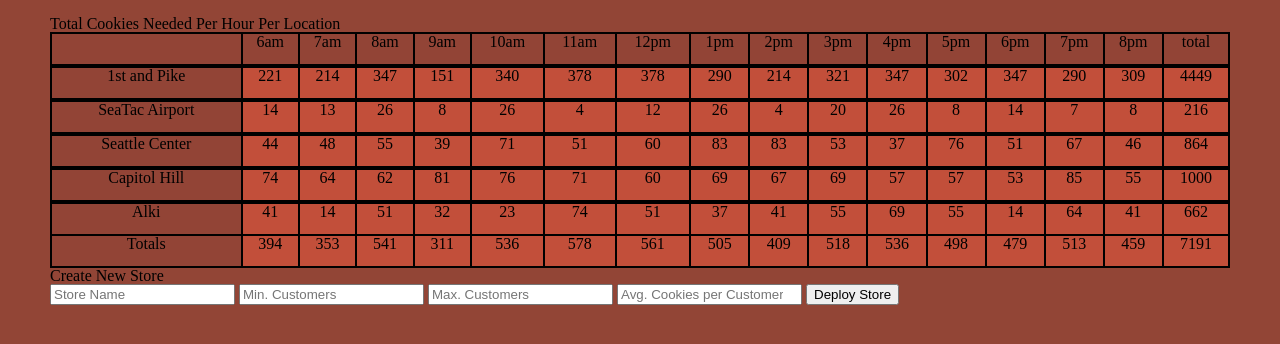
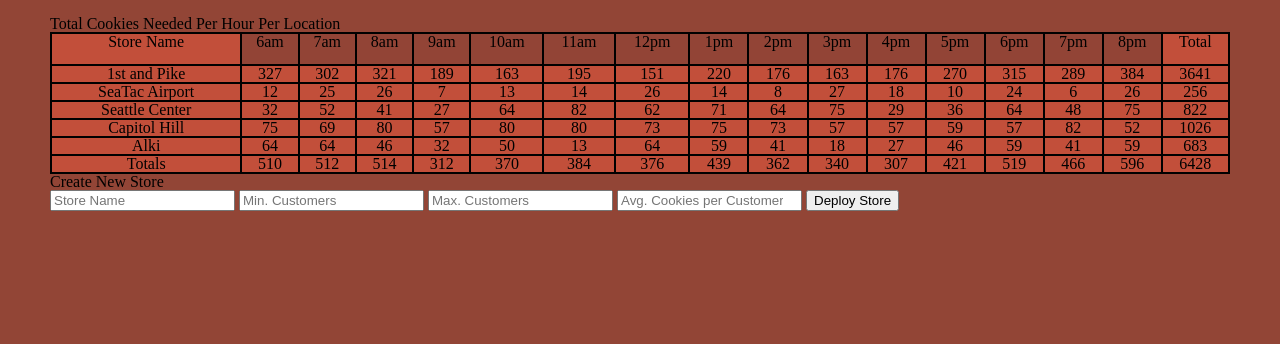
Before and after one commit to jlhiskey/cookie-stand, a plain HTML site: page sales.html in a window 1280 px wide. Drawn offline with Linux system fonts and the light colour scheme.

Commit message:
Well I did a complete rewrite and commented the shit out of my code and... it works!!

```diff
--- a/js/app.js
+++ b/js/app.js
@@ -3,182 +3,137 @@
 //----------Global Variables--------------------------------------------------------------------------------------
 
 var storeHours =['6am', '7am', '8am', '9am', '10am', '11am', '12pm', '1pm', '2pm', '3pm', '4pm', '5pm', '6pm', '7pm', '8pm'];
-var totalLocations=[];
-var totallocationsHour=[];
-var salesTable = document.getElementById('table-content');
-
+var totalStores = []; //total number of stores in existence
+var sendtoTable = document.getElementById('table-content'); //sends table info to html
 //----------Store Constructor--------------------------------------------------------------------------------------
 
-function StoreConstructor(storeName,minCust,maxCust,avgcookiesperCust) {
-  this.storeName = storeName;
-  this.minCust = minCust;
-  this.maxCust = maxCust;
-  this.avgcookiesperCust = avgcookiesperCust;
-  this.custperHour = [];
-  this.customers();
-  this.soldperHour = [];
-  this.cookies();
-  this.totalcookiesSold = [];
-  this.total();
-  totalLocations.push(this);
+function Store(name, min, max, avg) { // new store builder
+  this.name = name; // user input store name
+  this.min = min; // user input min customers
+  this.max = max; // user input max customers
+  this.avg = avg; // user input cookies purchased per customer
+
+  this.cookiesperHour = []; // single stores cookies sold per hour
+  this.storeDailyTotal = 0; // single store's daily total cookies sold
+
+  totalStores.push(this); //every time a new store is created add that instance to the total stores array
+  purgeFooter();
+  this.rowData(); //every time a new store is created add a new row in the html table that shows cookies per hour and store daily total
+  makeFooter(); //runs footer function
 }
 
-//----------Random Customer Generator-----------------------------------------------------------------------------
+//----------Random Number Generator-----------------------------------------------------------------------------
+//----------Creates a random number using a defined max and min value-------------
+function getRandomInteger (min, max) {
+  min = Math.ceil(min);
+  max = Math.floor(max);
+  return Math.floor(Math.random() * (max - min)) + min;
+}
 
-StoreConstructor.prototype.customers = function(){
-  for (var i = 0; i < storeHours.length; i++ ){
-    this.custperHour.push(Math.round(Math.random() * (this.maxCust - this.minCust)) + this.minCust);
+//----------Calculates Cookies Per Hour and Daily Total Per Store----------------------------------------------------------------------------
+Store.prototype.cookiesperhourperday = function() { // when .storecookiesperhour-per day is called it will add new stores sold per hour data to cookiesperHour array and will add dailyTotal cookies sold per store.
+  for (var i = 0; i < storeHours.length; i++) { // will run once for every hour the store is open
+    var randomCustomer = getRandomInteger(this.min, this.max); //creates random customer value based off of indiv. store info.
+    var customerCookie = parseInt(randomCustomer * this.avg); //multiplies random customer value with average cookie sales per customer.
+    this.cookiesperHour.push(customerCookie); // adds cookies purchased per hour at a single store to cookiesperHour array
+    this.storeDailyTotal += customerCookie; // sum of all cookies purchased at a single store in a day added to storeDailyTotal
   }
 };
 
-//----------Calculates Cookies Per Hour----------------------------------------------------------------------------
+//----------Creates Header--------------------------------------------------------------------------------------------
+function makeHeader (){ // When called it will create a header displaying store hours.
+  var header = document.getElementById('table-content'); // when makeHeader is called send info to html table location
+  var trEl = document.createElement('tr'); // when trEl is called create a new html row
+  var tdStoreNameEl = document.createElement('td'); //creates a blank cell at the beginning of the header row when called
+  tdStoreNameEl.textContent = 'Store Name'; //adds text Store Name to blank cell when called
+  trEl.appendChild(tdStoreNameEl); //adds Store Name to first cell in header row
+  for (var i in storeHours) { //runs for every hour the store is open
+    var thEl = document.createElement('th'); // when called will add header element to table
+    thEl.textContent = storeHours[i]; //adds text of storeHours array as for loop runs
+    trEl.appendChild(thEl); //creates a blank cell which is a header
+    header.appendChild(trEl); //adds tags to html when called
+  }
+  var tdTotalEl = document.createElement('td'); //creates a blank cell at the end of the header row when called
+  tdTotalEl.textContent = 'Total'; //adds text Total to blank cell when called
+  trEl.appendChild(tdTotalEl); //adds Total to last cell in header row
+}
+makeHeader(); // Calls Header to html
 
-StoreConstructor.prototype.cookies = function() {
-  for (var i = 0; i < storeHours.length; i++){
-    this.soldperHour.push(Math.round(this.custperHour[i] * this.avgcookiesperCust));
+//----------Creates Row Per Constructor Instance --------------------------------------------------------------------------------------------
+Store.prototype.rowData = function() { //everytime a new store is created create a new row with cookies per hour and daily total at at that instance data
+  this.cookiesperhourperday(); // runs cookiesperHour and storeDailyTotal to populate data cells
+  var trDataEl = document.createElement('tr'); //creates a row for cookiesperHour and storeDailyTotal to populate
+  var tdNameEl = document.createElement('td'); //creates a blank cell for name to populate
+  tdNameEl.textContent = this.name; //adds name from current store instance to blank cell
+  trDataEl.appendChild(tdNameEl); //adds name to first cell in row
+
+  for (var i in this.cookiesperHour) {
+    var tdCookiesperHourEl = document.createElement('td'); //creates a blank cell for cookiesperHour to populate
+    tdCookiesperHourEl.textContent = this.cookiesperHour[i]; //adds cookiesperHour array data to each new blank cell created
+    trDataEl.appendChild(tdCookiesperHourEl); //adds populated cookiesperHour data to row
   }
+
+  var tdstoreDailyTotalEl = document.createElement('td'); //creates a blank cell for storeDailyTotal data
+  tdstoreDailyTotalEl.textContent = this.storeDailyTotal; //adds storeDailyTotal to blank cell
+  trDataEl.appendChild(tdstoreDailyTotalEl); //adds store daily total cell to table
+
+  sendtoTable.appendChild(trDataEl); //adds cookiesperHour cells and daily total cell to html
 };
 
-//----------Calculates Total Cookies Sold at One Store--------------------------------------------------------------
+//----------Creates A Footer Showing Total Cookies Sold at Every Hour at ALL locations---------------------------------------------
+function makeFooter() {
+  var trTotalCumulativeEl = document.createElement('tr'); //creates a row for the footer
+  trTotalCumulativeEl.id = 'footer-row'; //gives footer row html id='footer-row'
 
-StoreConstructor.prototype.total = function(){
-  var cookieAmount = 0;
-  for (var i=0; i < this.soldperHour.length; i++ ){
-    cookieAmount += this.soldperHour[i];
+  var tdTotalsEl = document.createElement('td'); //creates a blank cell at beginning for footer row
+  tdTotalsEl.textContent = 'Totals'; //Adds text Totals to blank cell
+  trTotalCumulativeEl.appendChild(tdTotalsEl); //Adds Cell with text Totals to first cell of footer row.
+
+  //----------Total Cookies Sold Per Hour Cumulative-----------------------
+  var overallTotal = 0; //Variable that collects total of all cookies sold at all shops
+  for (var i = 0; i < storeHours.length; i++) { //runs a loop that repeats at every hour the store is open
+    var cumulativeHourlyTotal = 0; //collects values of all shops cookies per hour.
+
+    for (var j = 0; j < totalStores.length; j++) {//runs a loop that repeats per instance of the store
+      cumulativeHourlyTotal += totalStores[j].cookiesperHour[i]; //looks at the total instances of the store and everytime it finds and instance it adds that specific times amount of cookies
+    }
+    var tdFooterDataEl = document.createElement('td'); //creates a blank cell in the footer row for every hour the store is open
+    tdFooterDataEl.textContent = cumulativeHourlyTotal; //Adds that value of the cumulative hourly total and adds it to every blank cell being created
+    trTotalCumulativeEl.appendChild(tdFooterDataEl);
+    overallTotal += cumulativeHourlyTotal; //Adds the hourly totals together into an overall day total
   }
-  return this.totalcookiesSold.push(cookieAmount);
-};
+  var tdOverallTotalEl = document.createElement('td'); //creates a blank cell at the end of the footer
+  tdOverallTotalEl.textContent = overallTotal; //adds text from overallTotal to blank cell
+  trTotalCumulativeEl.appendChild(tdOverallTotalEl); //adds overallTotal cell to footer row
 
-//----------Calculates Total Cookies Sold at All Stores Combined----------------------------------------------------
+  sendtoTable.appendChild(trTotalCumulativeEl); //adds footer to HTML
+}
 
-var eachLocationstotalcookiesSold = function (){
-  for (var r = 0; r < storeHours.length; r++) {
+//----------Purges Footer----------------------------------------------------------------------------------------
+function purgeFooter() { //when this function runs the footer is removed from the html
+  var footerRow = document.getElementById('footer-row'); // the variable looks for the html ID = 'footer-row'
+  if (footerRow) { //???????????????????????????????????????????????????
+    footerRow.remove(); //removes the element with the html id footer-row
+  }
+}
+//----------New Store Event (sales.html)------------------------------------------------------------------------------
 
-    var hourlyTotal = 0;
-    for (var i = 0; i < totalLocations.length; i++){
+var formEl = document.getElementById('main-form'); // looks for the html id main-form
+formEl.addEventListener('submit', function(event) { //when submit is clicked run event this is below
+  event.preventDefault();
 
-      hourlyTotal += totalLocations[i].soldperHour[r];
-    }
-    totallocationsHour.push(hourlyTotal);
-  }
-};
+  var name = event.target.name.value; //name of input boxes
+  var min = event.target.min.value;
+  var max = event.target.max.value;
+  var avg = event.target.avg.value;
 
-var everyOneOfThoseCookies = function(){
-  var cookiesForAll = 0;
-  for (var i = 0; i < totallocationsHour.length ; i++){
-
-    cookiesForAll += totallocationsHour[i];
-  }
-
-  return cookiesForAll;
-};
-
-//----------Creates Table Footer and Header on sales.html------------------------------------------------------------------
-
-//----------Creates Row----------------------------------------------------------
-
-StoreConstructor.prototype.renderRow = function(){
-  var trElement=document.createElement('tr');
-  salesTable.appendChild(trElement);
-  var tdElement=document.createElement('td');
-  salesTable.appendChild(tdElement);
-  var thElement=document.createElement('th');
-
-  //----------Adds Store Names to Left Column-------------
-  thElement.textContent = this.storeName;
-  trElement.appendChild(thElement);
-
-  //----------Adds Cookies Per Hour to Store Rows---------
-  for (var i = 0; i < storeHours.length; i++){
-
-    tdElement = document.createElement('td');
-    tdElement.textContent = this.soldperHour[i];
-    trElement.appendChild(tdElement);
-  }
-  //----------Adds Total Cookies Per Day Per Store to Right Column---
-  tdElement = document.createElement('td');
-  tdElement.textContent = this.totalcookiesSold;
-  trElement.appendChild(tdElement);
-
-  //----------Renders Data to DOM-----------------------
-  salesTable.appendChild(trElement);
-};
-
-//----------Creates Header--------------------------------------------------------------------------------------------
-
-StoreConstructor.renderHeader = function(){
-  var headerRow = document.createElement('tr');
-  salesTable.appendChild(headerRow);
-  var noBox = document.createElement('th');
-  headerRow.appendChild(noBox);
-  for(var i = 0; i < storeHours.length; i++) {
-    var timeElement = document.createElement('th');
-    timeElement.textContent = storeHours[i];
-    headerRow.appendChild(timeElement);
-  }
-  var totalBox = document.createElement('th');
-  totalBox.textContent = 'total';
-  headerRow.appendChild(totalBox);
-};
-
-//----------Creates Footer--------------------------------------------------------------------------------------------
-
-StoreConstructor.renderFooter = function (){
-  var footerRow = document.createElement('tr');
-
-  var totalsNameOnBar = document.createElement('th');
-  totalsNameOnBar.textContent = 'Totals';
-  footerRow.appendChild(totalsNameOnBar);
-
-  for (var i =0; i < storeHours.length; i++){
-    var totalElement = document.createElement('td');
-    totalElement.textContent = totallocationsHour[i];
-    footerRow.appendChild(totalElement);
-  }
-
-  var theLastBox = document.createElement('td');
-  theLastBox.textContent = everyOneOfThoseCookies();
-  footerRow.appendChild(theLastBox);
-
-  salesTable.appendChild(footerRow);
-};
-
-//----------Creates A Row Per Store Created Between the Header and Footer---------------------------------------------
-
-StoreConstructor.rendertotalLocations = function() {
-  for(var i = 0; i < totalLocations.length; i++) {
-    totalLocations[i].renderRow();
-  }
-};
-
-//----------New Store Event (sales.html)------------------------------------------------------------------------------
-var addstoreForm = document.getElementById('main-form');
-addstoreForm.addEventListener('submit', function(event) {
-  event.preventDefault();
-  var storeName = event.target.storeName.value;
-  var minCust = event.target.minCust.value;
-  var maxCust = event.target.maxCust.value;
-  var avgcookiesperCust = event.target.avgcookiesperCust.value;
-
-  new StoreConstructor(storeName, minCust, maxCust, avgcookiesperCust);
-  console.log('storeName', storeName);
-  console.log('Tester', event.target.storeName.value);
-  console.log('Total Locations', totalLocations);
+  new Store(name, min, max, avg); //where to put the input data
 });
 
 //----------Existing Store Locations Database----------------------------------------------------------------------------
 
-new StoreConstructor('1st and Pike', 23, 65, 6.3);
-new StoreConstructor('SeaTac Airport', 3, 24, 1.2);
-new StoreConstructor ('Seattle Center', 11, 38, 2.3);
-new StoreConstructor ('Capitol Hill', 20, 38, 2.3);
-new StoreConstructor ('Alki', 2, 16, 4.6);
-
-
-//----------Active Functions---------------------------------------------------------------------------------------------
-
-StoreConstructor.renderHeader();
-StoreConstructor.rendertotalLocations();
-eachLocationstotalcookiesSold();
-everyOneOfThoseCookies();
-StoreConstructor.renderFooter();
+new Store('1st and Pike', 23, 65, 6.3);
+new Store('SeaTac Airport', 3, 24, 1.2);
+new Store ('Seattle Center', 11, 38, 2.3);
+new Store ('Capitol Hill', 20, 38, 2.3);
+new Store ('Alki', 2, 16, 4.6);
--- a/sales.html
+++ b/sales.html
@@ -16,10 +16,10 @@
     <h3>Create New Store</h3>
     <form id="main-form">
 
-      <input name="storeName" type="text" placeholder="Store Name">
-      <input name="minCust" type="number" placeholder="Min. Customers">
-      <input name="maxCust" type="number" placeholder="Max. Customers">
-      <input name="avgcookiesperCust" type="number" placeholder="Avg. Cookies per Customer" step="0.1">
+      <input name="name" type="text" placeholder="Store Name">
+      <input name="min" type="number" placeholder="Min. Customers">
+      <input name="max" type="number" placeholder="Max. Customers">
+      <input name="avg" type="number" placeholder="Avg. Cookies per Customer" step="0.1">
 
       <button type="submit">Deploy Store</button>
     </form>
```
